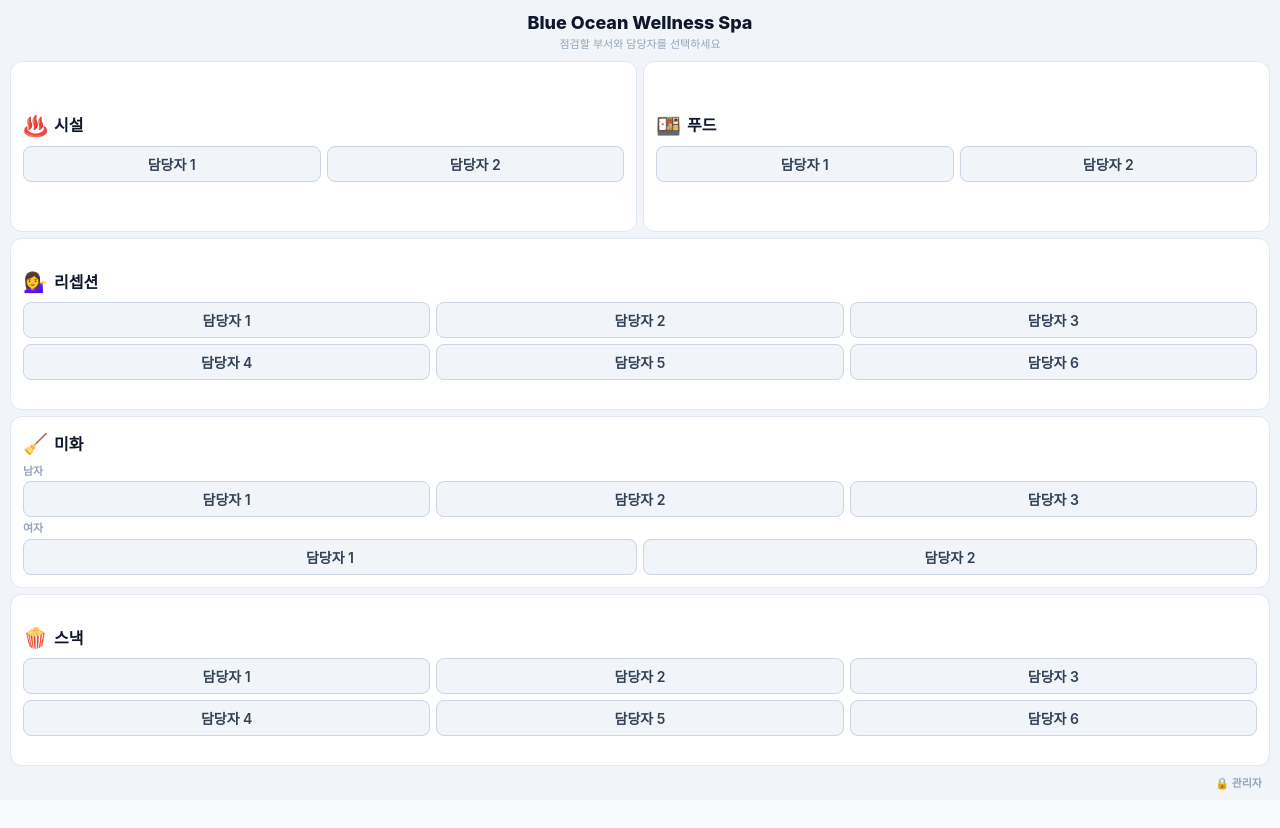
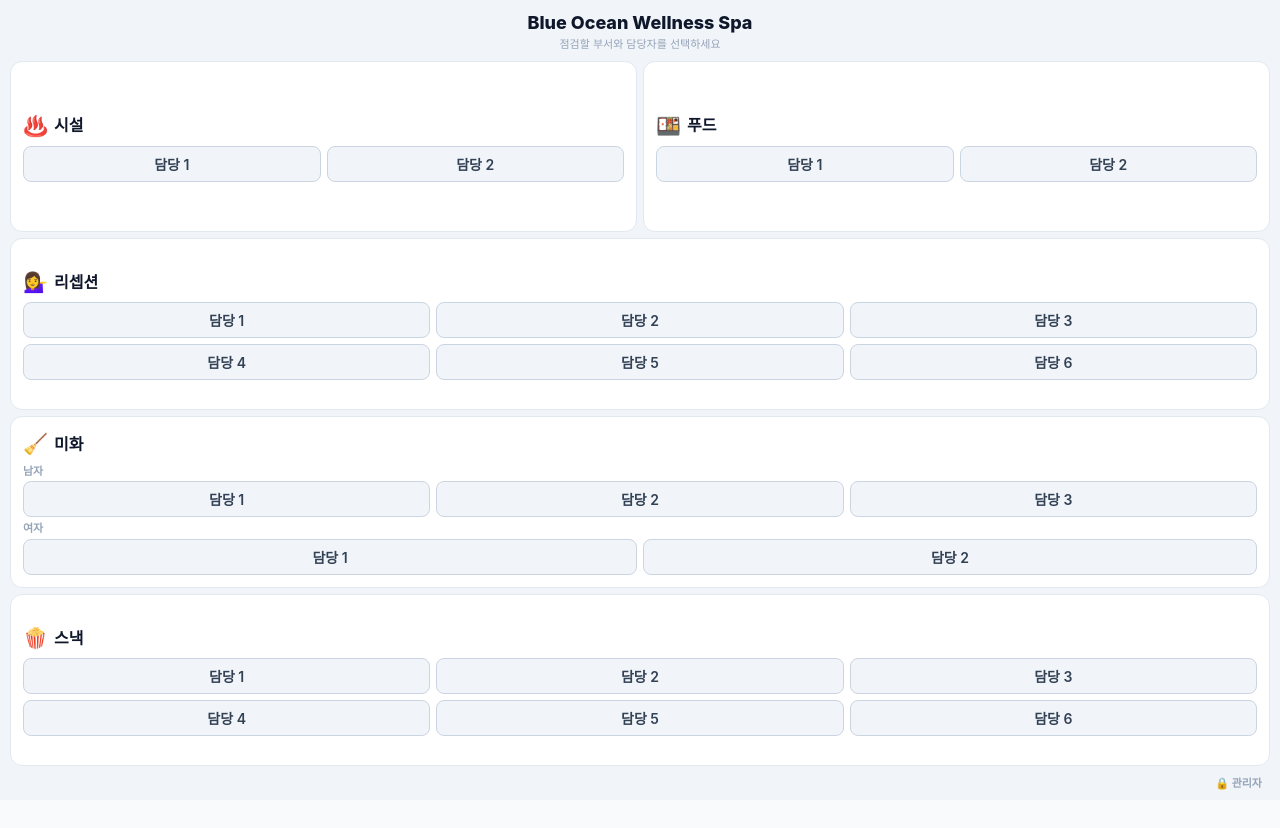
Before and after one commit to 2000BOH/spa-guard, a React (Vite) app: page / in a window 1280 px wide. Shown: the top 828 px of the page. Built offline with nearby package versions, Linux system fonts and the light colour scheme; a web font is replaced by a local one.

Commit message:
style: Force 2-column layout for facilities and food, change default name to '담당'

```diff
--- a/src/components/AdminModal.tsx
+++ b/src/components/AdminModal.tsx
@@ -15,16 +15,16 @@ const DEPT_LABELS: Record<DepartmentId, string> = {
 };
 
 const DEFAULT_DEPT_CONFIGS: DeptConfigMap = {
-  facilities: { groups: [{ names: ['담당자 1', '담당자 2'] }] },
-  reception: { groups: [{ names: ['담당자 1', '담당자 2', '담당자 3', '담당자 4', '담당자 5', '담당자 6'] }] },
+  facilities: { groups: [{ names: ['담당 1', '담당 2'] }] },
+  reception: { groups: [{ names: ['담당 1', '담당 2', '담당 3', '담당 4', '담당 5', '담당 6'] }] },
   cleaning: {
     groups: [
-      { label: '남자', names: ['담당자 1', '담당자 2', '담당자 3'] },
-      { label: '여자', names: ['담당자 1', '담당자 2'] }
+      { label: '남자', names: ['담당 1', '담당 2', '담당 3'] },
+      { label: '여자', names: ['담당 1', '담당 2'] }
     ]
   },
-  food: { groups: [{ names: ['담당자 1', '담당자 2'] }] },
-  snack: { groups: [{ names: ['담당자 1', '담당자 2', '담당자 3', '담당자 4', '담당자 5', '담당자 6'] }] }
+  food: { groups: [{ names: ['담당 1', '담당 2'] }] },
+  snack: { groups: [{ names: ['담당 1', '담당 2', '담당 3', '담당 4', '담당 5', '담당 6'] }] }
 };
 
 const DEFAULT_SETTINGS: AdminSettings = {
@@ -116,7 +116,7 @@ export const AdminModal: React.FC<AdminModalProps> = ({ isOpen, onClose }) => {
       if (gi !== groupIdx) return g;
       const newNames = [...g.names];
       if (delta > 0 && newNames.length < 10) {
-        newNames.push(`담당자 ${newNames.length + 1}`);
+        newNames.push(`담당 ${newNames.length + 1}`);
       } else if (delta < 0 && newNames.length > 1) {
         newNames.pop();
       }
--- a/src/components/MainIndex.tsx
+++ b/src/components/MainIndex.tsx
@@ -55,7 +55,7 @@ export const MainIndex: React.FC<MainIndexProps> = ({ onSelectDepartment }) => {
             )}
             <div style={{
               display: 'grid',
-              gridTemplateColumns: `repeat(${Math.min(group.names.length, 3)}, 1fr)`,
+              gridTemplateColumns: (deptId === 'facilities' || deptId === 'food') ? 'repeat(2, 1fr)' : `repeat(${Math.min(group.names.length, 3)}, 1fr)`,
               gap: '6px'
             }}>
               {group.names.map((name, ni) => (
```
